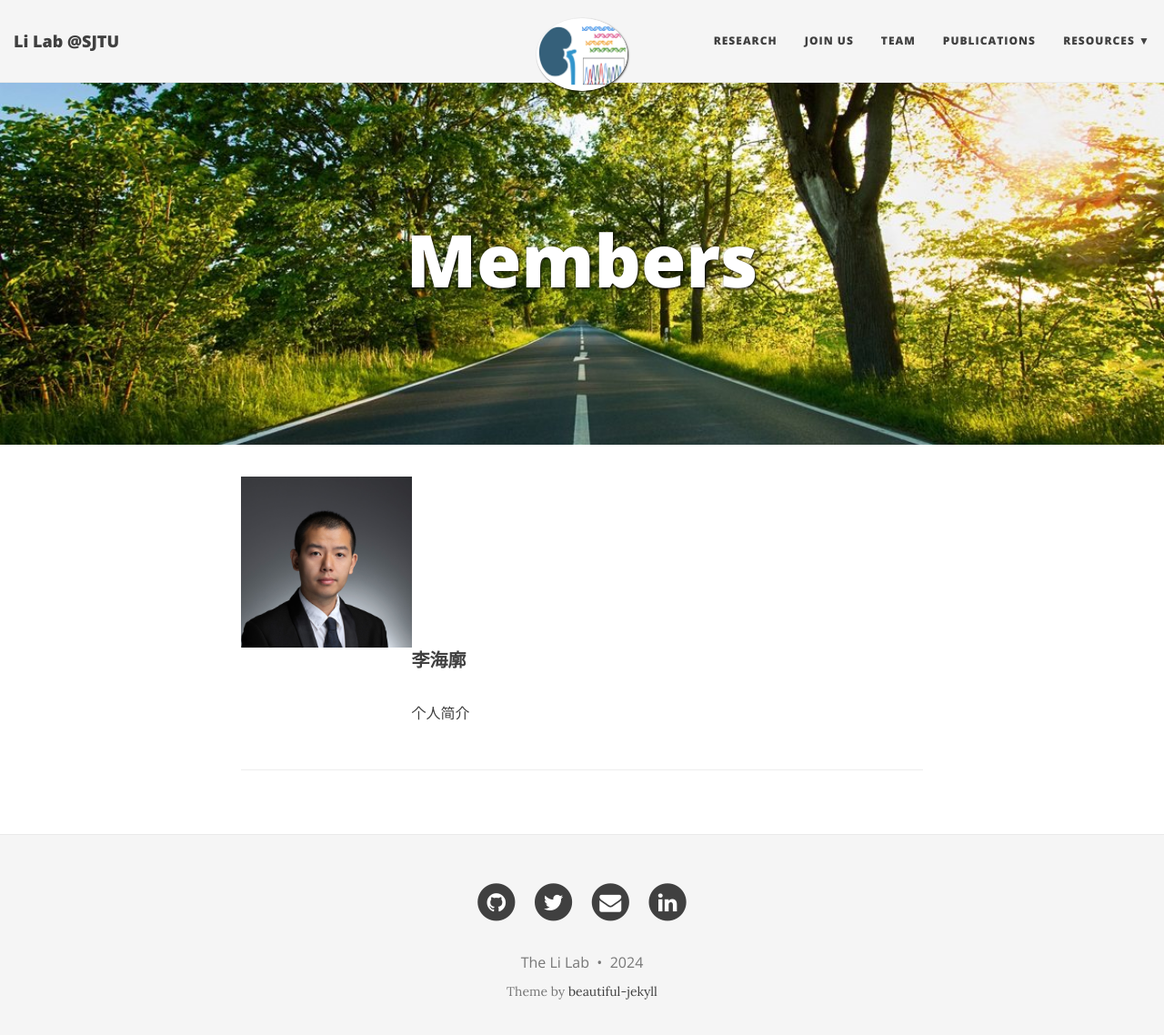
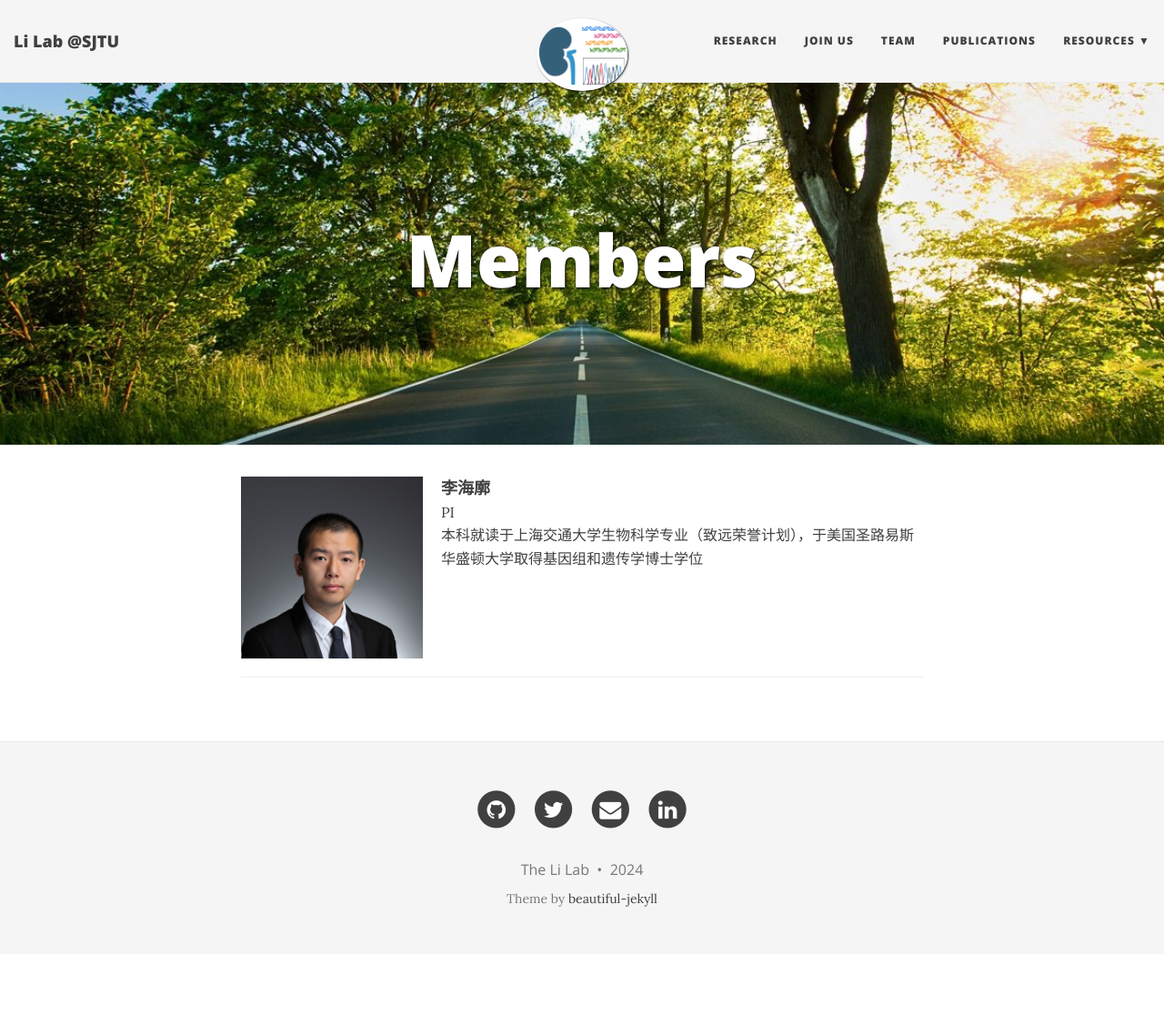
Before and after one commit to TheLiLab/thelilab.github.io, a Jekyll site: the page built from team.md, in a window 1280 px wide and 1151 px high. Shown: the top 1138 px of the window at 91% size. Built offline with Jekyll 4.4.1, drawn with Linux system fonts in a browser that asks for light colours; nearby versions of some CDN libraries.

Commit message:
Update team.md

```diff
--- a/team.md
+++ b/team.md
@@ -8,13 +8,16 @@
 ---
 
 
-<div style="overflow: auto;">
-  <div style="float: left; width: 25%; margin-right: 20px;">
-    <img src="/img/peopleimg/haikuoli.jpg" style="width: 100%; max-width: 200px;" /><br>
+<div style="display: flex; align-items: flex-start; font-size: 18px;">
+  <div style="flex-shrink: 0; margin-right: 20px;">
+    <img src="/img/peopleimg/haikuoli.jpg" style="width: 100%; max-width: 200px;" />
   </div>
-  <div style="float: right; width: 75%; padding-right: 20px; font-size: 20px;">
-    <strong>李海廓</strong><br><br>
-    <span style="font-size: 16px;">个人简介</span><br><br>
+  <div style="flex-grow: 1;">
+    <strong>李海廓</strong><br>
+    <span style="font-size: 16px;">
+      PI<br>
+      本科就读于上海交通大学生物科学专业（致远荣誉计划），于美国圣路易斯华盛顿大学取得基因组和遗传学博士学位
+    </span><br><br>
   </div>
 </div>
 
```
